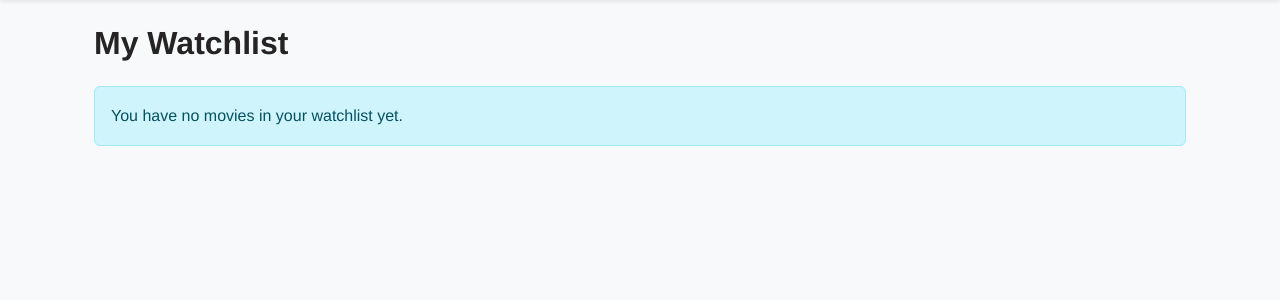
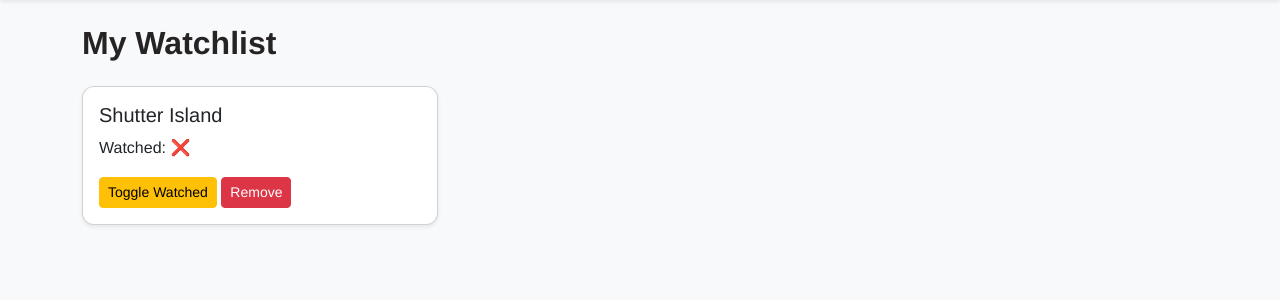
Before and after one commit to BlvckKryptonite/scene-share, a Django app: page /watchlist/ in a window 1280 px wide. Shown: the part 58-358 px from the top of the page. Run offline with Django 4.2, Linux system fonts and the light colour scheme; a user stored in the database is signed in; data comes from the database, SQL or seed files in the repository; both versions use the stored data as it was after the commit.

Commit message:
Fix watchlist template to support both TMDB and local movies when my watchlsit is clicked in the nav bar. Toggle Watched and Remove now use the correct URL patterns.

```diff
--- a/movies/templates/movies/watchlist.html
+++ b/movies/templates/movies/watchlist.html
@@ -1,57 +1,30 @@
 {% extends "base.html" %}
-
 {% block content %}
-<div class="container my-4">
 <h2 class="mb-4">My Watchlist</h2>
 
-  {% if watchlist %}
-    <div class="row g-3">
-      {% for entry in watchlist %}
-      <div class="col-6 col-md-4 col-lg-3">
-        <div class="card h-100 shadow-sm">
+{% if entries %}
+  <div class="row">
+    {% for entry in entries %}
+      <div class="col-md-4 mb-3">
+        <div class="card shadow-sm">
+          <div class="card-body">
+            <h5 class="card-title">{{ entry.movie.title }}</h5>
+            <p class="card-text">Watched: {{ entry.watched|yesno:"✅,❌" }}</p>
 
-          {% if entry.movie.poster %}
-          <img src="{{ entry.movie.poster.url }}" class="card-img-top" alt="{{ entry.movie.title }} poster" />
-          {% elif entry.movie.poster_path %}
-          <img src="https://image.tmdb.org/t/p/w200{{ entry.movie.poster_path }}" class="card-img-top" alt="{{ entry.movie.title }} poster" />
+            {% if entry.movie.tmdb_id %}
+              <a href="{% url 'toggle_watched_tmdb' entry.movie.tmdb_id %}" class="btn btn-sm btn-warning">Toggle Watched</a>
+              <a href="{% url 'remove_from_watchlist_tmdb' entry.movie.tmdb_id %}" class="btn btn-sm btn-danger">Remove</a>
             {% else %}
-          <div class="bg-secondary text-white d-flex align-items-center justify-content-center" style="height: 260px">
-            No Poster
-          </div>
+              <a href="{% url 'toggle_watched_local' entry.movie.id %}" class="btn btn-sm btn-warning">Toggle Watched</a>
+              <a href="{% url 'remove_from_watchlist_local' entry.movie.id %}" class="btn btn-sm btn-danger">Remove</a>
             {% endif %}
 
-          <div class="card-body d-flex flex-column">
-            <h5 class="card-title mb-1">{{ entry.movie.title }}</h5>
-
-            <!-- Watched status badge -->
-            {% if entry.watched %}
-              <span class="badge bg-success mb-2">Watched ✅</span>
-            {% else %}
-              <span class="badge bg-warning text-dark mb-2">Not Watched</span>
-            {% endif %}
-
-            <!-- Toggle watched/unwatched -->
-            <a href="{% url 'toggle_watched' entry.movie.tmdb_id %}" class="btn btn-sm btn-secondary mb-2">
-              {% if entry.watched %}
-                Mark as Unwatched
-              {% else %}
-                Mark as Watched
-              {% endif %}
-            </a>
-
-            <!-- Remove from watchlist -->
-            <a href="{% url 'remove_from_watchlist' entry.movie.tmdb_id %}" class="btn btn-sm btn-danger">
-              Remove from Watchlist
-            </a>
           </div>
         </div>
       </div>
     {% endfor %}
   </div>
 {% else %}
-    <div class="alert alert-info">
-      You have no movies in your watchlist yet.
-    </div>
+  <div class="alert alert-info">Your watchlist is empty.</div>
 {% endif %}
-</div>
 {% endblock %}
--- a/movies/urls.py
+++ b/movies/urls.py
@@ -19,5 +19,5 @@ urlpatterns = [
     path('watchlist/toggle/tmdb/<int:tmdb_id>/', views.toggle_watched, name='toggle_watched_tmdb'),
     path('watchlist/toggle/local/<int:movie_id>/', views.toggle_watched, name='toggle_watched_local'),
 
-    path("watchlist/", views.my_watchlist, name="my_watchlist"),
+    path("watchlist/", views.watchlist, name="watchlist"),
 ]
--- a/templates/base.html
+++ b/templates/base.html
@@ -41,8 +41,8 @@
 
             <!--  Watchlist link -->
             <li class="nav-item me-2">
-              <a class="nav-link" href="{% url 'my_watchlist' %}">My Watchlist</a>
-            </li>
+  <a class="nav-link" href="{% url 'watchlist' %}">My Watchlist</a>
+</li>
 
             {% if user.is_staff %}
               <li class="nav-item me-2">
```
Also changed, not shown: db.sqlite3. Lines whose indentation alone changed are shown as unchanged.
